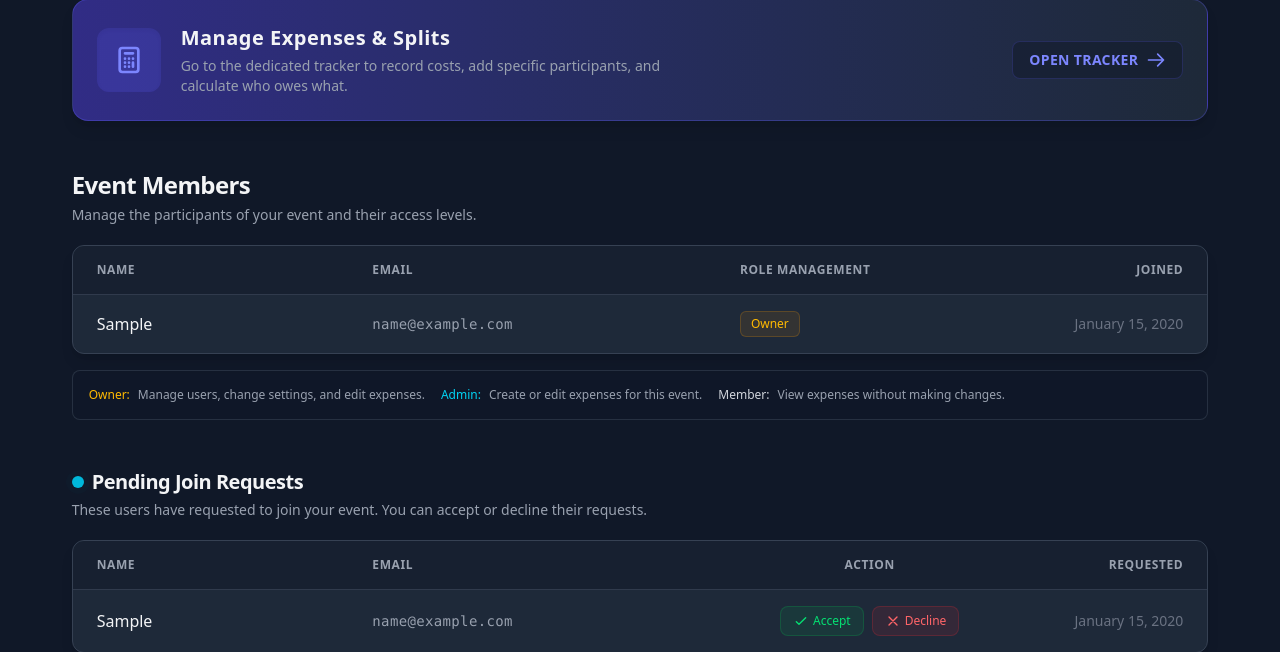
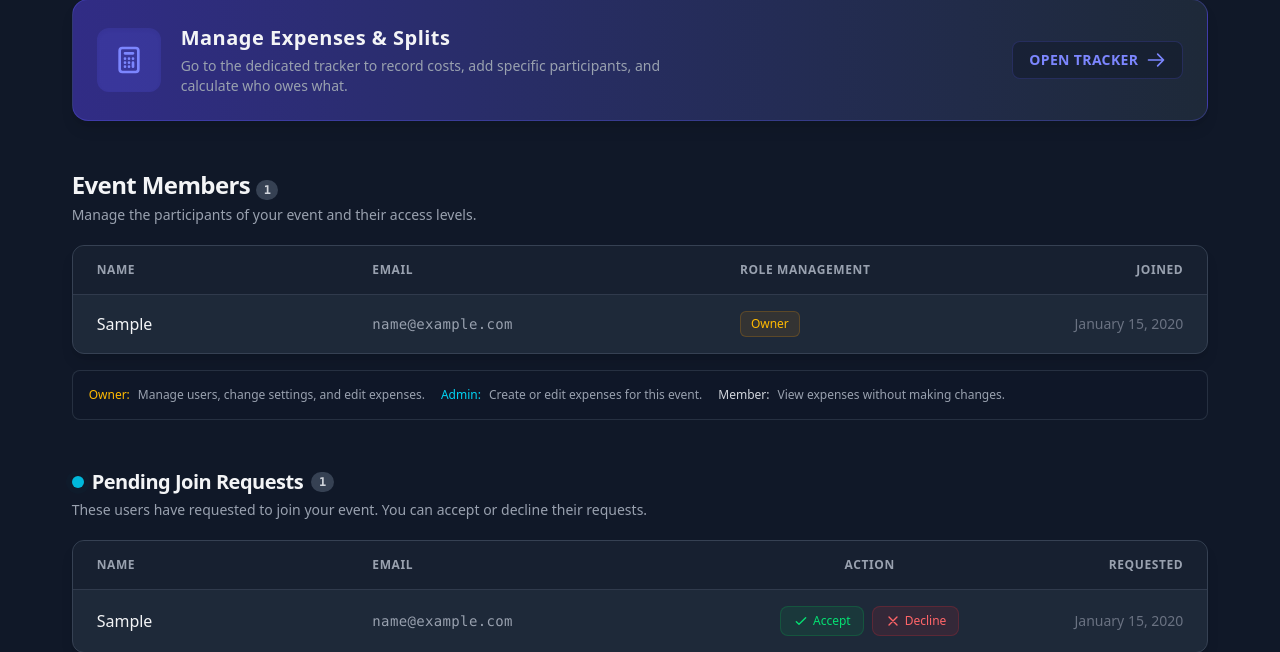
Before and after one commit to hassan-ahmadi-jo/split-trip, a Django app: page /events/000/ in a window 1280 px wide. Shown: the part 584-1236 px from the top of the page. Run offline with Django 5.2, Linux system fonts and the light colour scheme; a user stored in the database is signed in; tables that the repository leaves empty hold one stand-in row (values such as "Sample post").

Commit message:
feat(events): add counters for events, members, and join requests
- display event and join request counts on the home page
- display member and pending join request counts on the event page
- link counters to their related list views

```diff
--- a/events/templates/events/event.html
+++ b/events/templates/events/event.html
@@ -143,7 +143,9 @@
     <section class="w-11/12 max-w-6xl mx-auto my-12">
       <!-- Section Header -->
       <div class="mb-5">
-        <h2 class="text-2xl font-bold tracking-tight text-gray-100 mb-1">Event Members</h2>
+        <h2 class="text-2xl font-bold tracking-tight text-gray-100 mb-1">Event Members
+          <span class="inline-flex items-center justify-center px-2 py-0.5 rounded-full bg-gray-700 text-xs text-gray-300 font-mono">{{ event.memberships.count }}</span>
+        </h2>
         <p class="text-gray-400 text-sm">Manage the participants of your event and their access levels.</p>
       </div>
 
@@ -246,6 +248,7 @@
             <span class="relative inline-flex rounded-full h-3 w-3 bg-cyan-500"></span>
           </span>
           Pending Join Requests
+          <span class="inline-flex items-center justify-center px-2 py-0.5 rounded-full bg-gray-700 text-xs text-gray-300 font-mono">{{ event.join_requests.count }}</span>
         </h2>
         <p class="text-gray-400 text-sm">These users have requested to join your event. You can accept or decline their requests.</p>
       </div>
--- a/events/templates/events/event_join_request_list.html
+++ b/events/templates/events/event_join_request_list.html
@@ -15,6 +15,7 @@
             <span class="relative inline-flex rounded-full h-3 w-3 bg-cyan-500"></span>
           </span>
           Pending Join Requests
+          <span class="inline-flex items-center justify-center px-2 py-0.5 rounded-full bg-gray-700 text-xs text-gray-300 font-mono">{{ join_requests.count }}</span>
         </h2>
         <p class="text-gray-400 text-sm">These users have requested to join your event. You can accept or decline their requests.</p>
       </div>
--- a/events/templates/events/event_list.html
+++ b/events/templates/events/event_list.html
@@ -9,7 +9,9 @@
 <section class="w-11/12 max-w-6xl mx-auto mt-10 mb-6">
   <!-- Section Header -->
   <div class="mb-5 flex items-center justify-between">
-    <h2 class="text-2xl font-bold tracking-tight text-gray-100">All Your Events</h2>
+    <h2 class="text-2xl font-bold tracking-tight text-gray-100">All Your Events
+      <span class="inline-flex items-center justify-center px-2 py-0.5 rounded-full bg-gray-700 text-xs text-gray-300 font-mono">{{ user.memberships.count }}</span>
+    </h2>
   </div>
 
   <!-- Main Table Container -->
--- a/events/templates/events/event_members_list.html
+++ b/events/templates/events/event_members_list.html
@@ -8,7 +8,9 @@
     <section class="w-11/12 max-w-6xl mx-auto my-12">
       <!-- Section Header -->
       <div class="mb-5">
-        <h2 class="text-2xl font-bold tracking-tight text-gray-100 mb-1">Event Members</h2>
+        <h2 class="text-2xl font-bold tracking-tight text-gray-100 mb-1">Event Members
+          <span class="inline-flex items-center justify-center px-2 py-0.5 rounded-full bg-gray-700 text-xs text-gray-300 font-mono">{{ members_list.count }}</span>
+        </h2>
         <p class="text-gray-400 text-sm">Manage the participants of your event and their access levels.</p>
       </div>
 
--- a/events/templates/events/join_request_list.html
+++ b/events/templates/events/join_request_list.html
@@ -9,7 +9,9 @@
     <section class="w-11/12 max-w-6xl mx-auto my-10">
       <!-- Section Header -->
       <div class="mb-5">
-        <h2 class="text-xl font-semibold tracking-tight text-gray-100">Your Join Requests</h2>
+        <h2 class="text-xl font-semibold tracking-tight text-gray-100">Your Join Requests
+          <span class="inline-flex items-center justify-center px-2 py-0.5 rounded-full bg-gray-700 text-xs text-gray-300 font-mono">{{ user.join_requests.count }}</span>
+        </h2>
         <p class="text-gray-400 text-sm mt-1">These are the requests you have sent to join events and are still waiting for a response.</p>
       </div>
 
--- a/static/css/main_style.css
+++ b/static/css/main_style.css
@@ -92,8 +92,6 @@
     --radius-xl: 0.75rem;
     --radius-2xl: 1rem;
     --radius-3xl: 1.5rem;
-    --ease-out: cubic-bezier(0, 0, 0.2, 1);
-    --ease-in-out: cubic-bezier(0.4, 0, 0.2, 1);
     --animate-ping: ping 1s cubic-bezier(0, 0, 0.2, 1) infinite;
     --animate-pulse: pulse 2s cubic-bezier(0.4, 0, 0.6, 1) infinite;
     --blur-sm: 8px;
```
Also changed, not shown: events/templates/events/home.html (+7 -2 lines).
